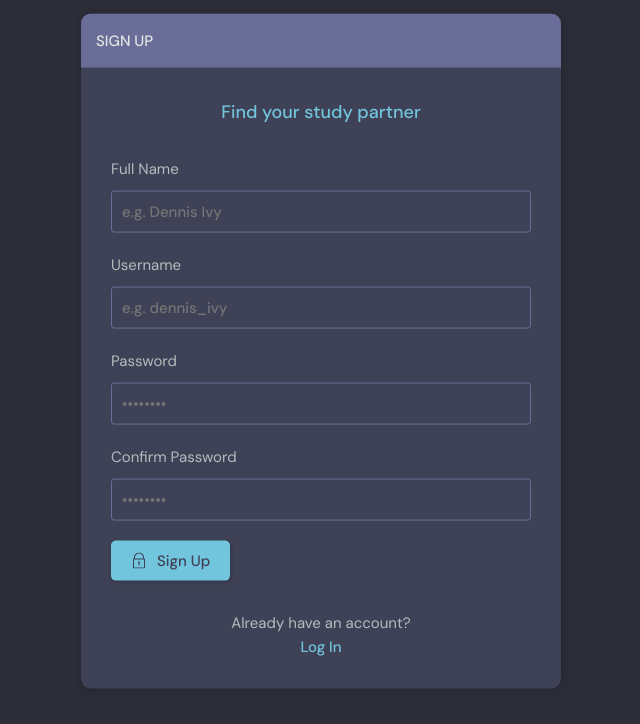
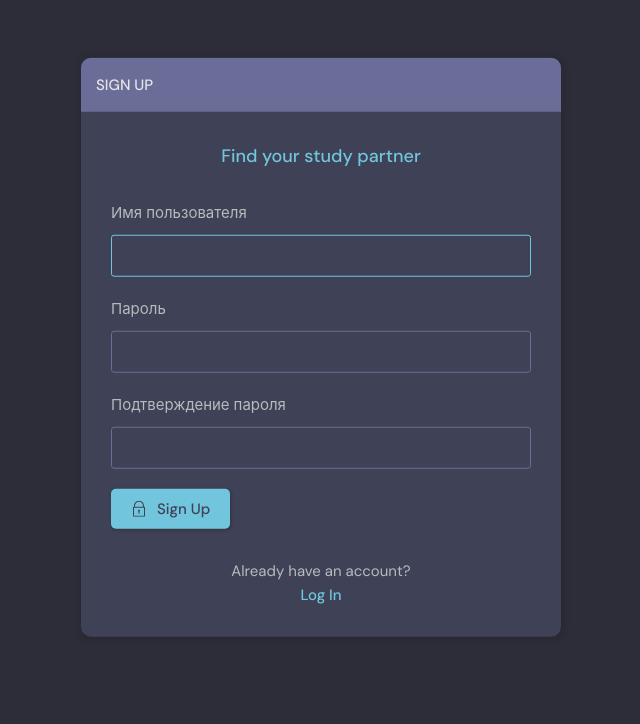
Before and after one commit to Fr0stFree/Teammates, a Django app: page /register/ in a window 1280 px wide. Shown: the part 76-800 px from the top of the page, without its empty margins (319-959 px from the left). Run offline with Django 4.2, Linux system fonts and the light colour scheme.

Commit message:
styling is done

```diff
--- a/blog_project/rooms/models.py
+++ b/blog_project/rooms/models.py
@@ -44,19 +44,19 @@
         to=User,
         related_name='messages',
         on_delete=models.SET_NULL,
-        null=True
+        null=True,
     )
     room = models.ForeignKey(
         to=Room,
         related_name='messages',
-        on_delete=models.CASCADE
+        on_delete=models.CASCADE,
     )
     body = models.TextField()
     updated = models.DateTimeField(auto_now=True)
     created = models.DateTimeField(auto_now_add=True)
 
     class Meta:
-        ordering = ['-updated', '-created']
+        ordering = ['updated', 'created']
 
     def __str__(self):
         return self.body[:20] + '...'
--- a/blog_project/templates/login&register.html
+++ b/blog_project/templates/login&register.html
@@ -18,14 +18,14 @@
                                 <input id="username"
                                        name="username"
                                        type="text"
-                                       placeholder="e.g. dennis_ivy"/>
+                                       placeholder='Enter Username'/>
                             </div>
                             <div class="form__group">
                                 <label for="password">Password</label>
                                 <input id="password"
                                        name="password"
                                        type="password"
-                                       placeholder="&bull;&bull;&bull;&bull;&bull;&bull;&bull;&bull;"/>
+                                       placeholder='Enter Password'/>
                             </div>
                             <button class="btn btn--main" type="submit">
                                 <svg version="1.1"
@@ -46,7 +46,7 @@
                             <p>
                                 Haven't signed up yet?
                             </p>
-                            <a href="" class="btn btn--link">Sign Up</a>
+                            <a href="{% url 'register' %}" class="btn btn--link">Sign Up</a>
                         </div>
                     </div>
                 </div>
@@ -61,35 +61,14 @@
                     </div>
                     <div class="layout__body">
                         <h2 class="auth__tagline">Find your study partner</h2>
-                        <form class="form" action="#">
+                        <form class="form" action="" method='POST'>
+                            {% csrf_token %}
+                            {% for field in form %}
                             <div class="form__group form__group">
-                                <label for="fullname">Full Name</label>
-                                <input id="fullname"
-                                       name="fullname"
-                                       type="text"
-                                       placeholder="e.g. Dennis Ivy"/>
+                                <label for="{{ field.label }}">{{ field.label }}</label>
+                                {{ field }}
                             </div>
-                            <div class="form__group form__group">
-                                <label for="room_name">Username</label>
-                                <input id="username"
-                                       name="username"
-                                       type="text"
-                                       placeholder="e.g. dennis_ivy"/>
-                            </div>
-                            <div class="form__group">
-                                <label for="password">Password</label>
-                                <input id="password"
-                                       name="password"
-                                       type="password"
-                                       placeholder="&bull;&bull;&bull;&bull;&bull;&bull;&bull;&bull;"/>
-                            </div>
-                            <div class="form__group">
-                                <label for="confirm_password">Confirm Password</label>
-                                <input id="confirm_password"
-                                       name="confirm_password"
-                                       type="password"
-                                       placeholder="&bull;&bull;&bull;&bull;&bull;&bull;&bull;&bull;"/>
-                            </div>
+                            {% endfor %}
                             <button class="btn btn--main" type="submit">
                                 <svg version="1.1"
                                      xmlns="http://www.w3.org/2000/svg"
@@ -109,7 +88,7 @@
                             <p>
                                 Already have an account?
                             </p>
-                            <a href="login.html" class="btn btn--link">Log In</a>
+                            <a href="{% url 'login' %}" class="btn btn--link">Log In</a>
                         </div>
                     </div>
                 </div>
--- a/blog_project/templates/rooms/home.html
+++ b/blog_project/templates/rooms/home.html
@@ -5,7 +5,7 @@
             {% include 'includes/topics.html' %}
             <div class="roomList">
                 <div class="mobile-menu">
-                    <form class="header__search">
+                    <form class="header__search" method='GET' action="{% url 'home' %}" >
                         <label>
                             <svg version="1.1"
                                  xmlns="http://www.w3.org/2000/svg"
@@ -16,7 +16,7 @@
                                 <path d="M32 30.586l-10.845-10.845c1.771-2.092 2.845-4.791 2.845-7.741 0-6.617-5.383-12-12-12s-12 5.383-12 12c0 6.617 5.383 12 12 12 2.949 0 5.649-1.074 7.741-2.845l10.845 10.845 1.414-1.414zM12 22c-5.514 0-10-4.486-10-10s4.486-10 10-10c5.514 0 10 4.486 10 10s-4.486 10-10 10z">
                                 </path>
                             </svg>
-                            <input placeholder="Search for posts" />
+                            <input name='q' placeholder="Search for posts" />
                         </label>
                     </form>
                     <div class="mobile-menuItems">
--- a/blog_project/templates/rooms/room.html
+++ b/blog_project/templates/rooms/room.html
@@ -3,7 +3,6 @@
 {% block content %}
     <main class="profile-page layout layout--2">
         <div class="container">
-            <!-- Room Start -->
             <div class="room">
                 <div class="room__top">
                     <div class="room__topLeft">
```
Also changed, not shown: blog_project/templates/login&register_old.html (deleted, +0 -31 lines), blog_project/rooms/migrations/0001_initial.py (added), blog_project/rooms/migrations/__init__.py (added).
